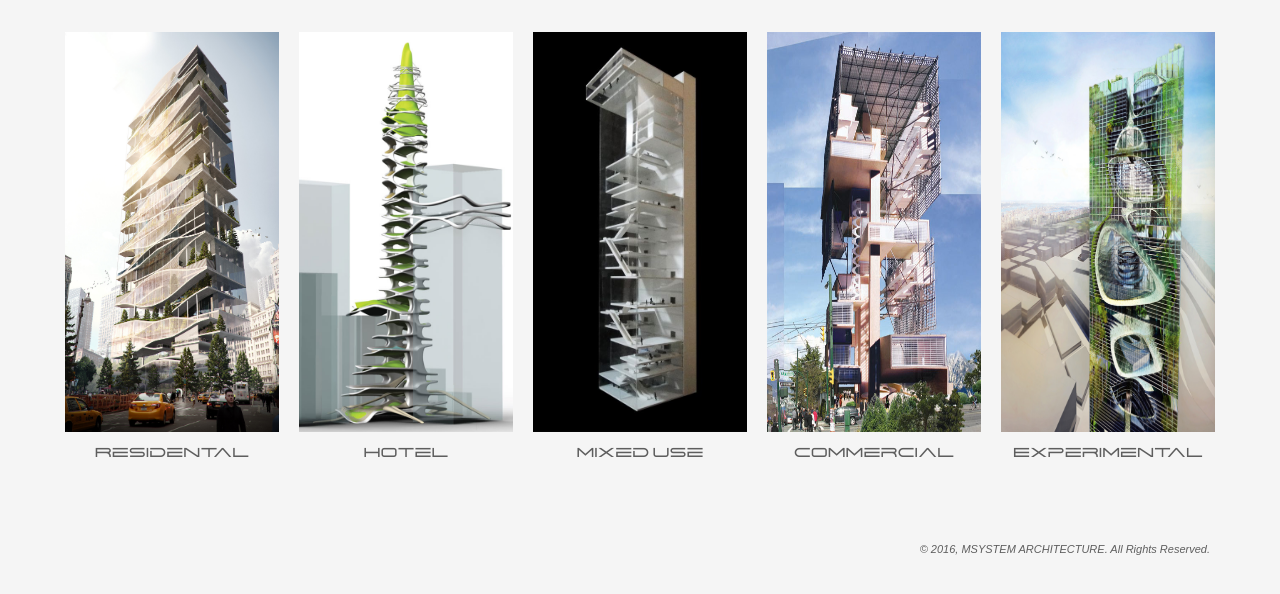
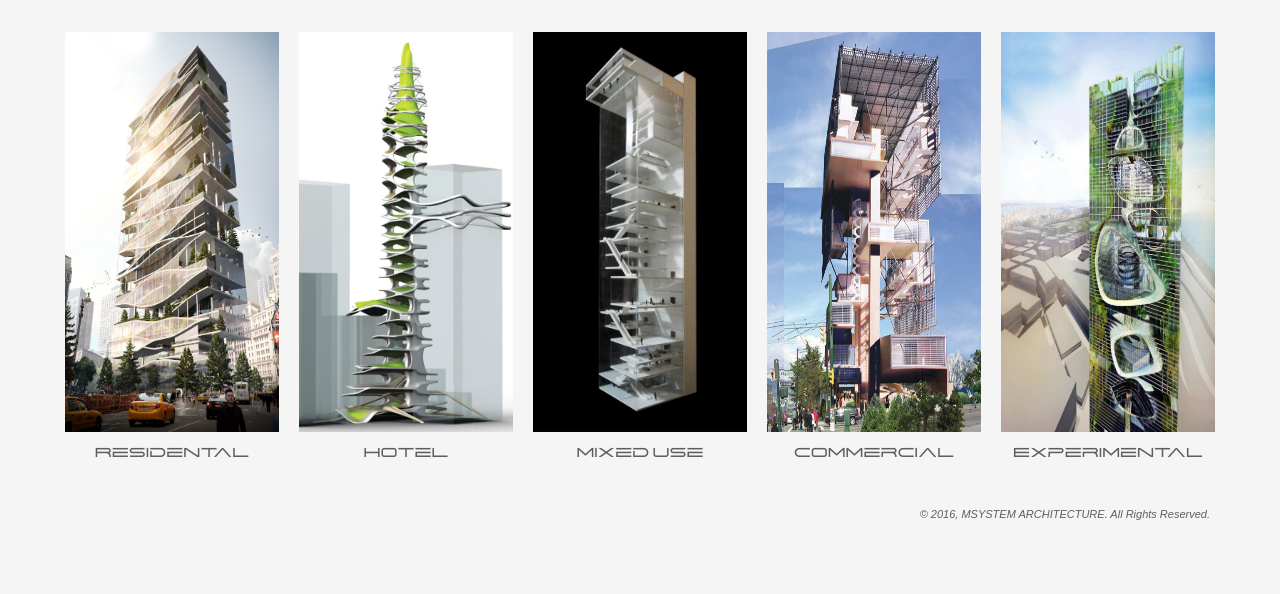
Before and after one commit to hoang06kx1/msystem_demo, a plain HTML site: page index.html in a window 1280 px wide. Shown: the part 114-708 px from the top of the page. Drawn offline with nearby package versions, Linux system fonts and the light colour scheme.

Commit message:
footer padding 25px

```diff
--- a/css/style.css
+++ b/css/style.css
@@ -146,7 +146,7 @@ ul.topnav li.icon {
 
 .footer {
     float: right;
-    padding-top: 60px;
+    padding-top: 25px;
     font-family: Arial;
     font-style: italic;
     font-size: 11px;
```
